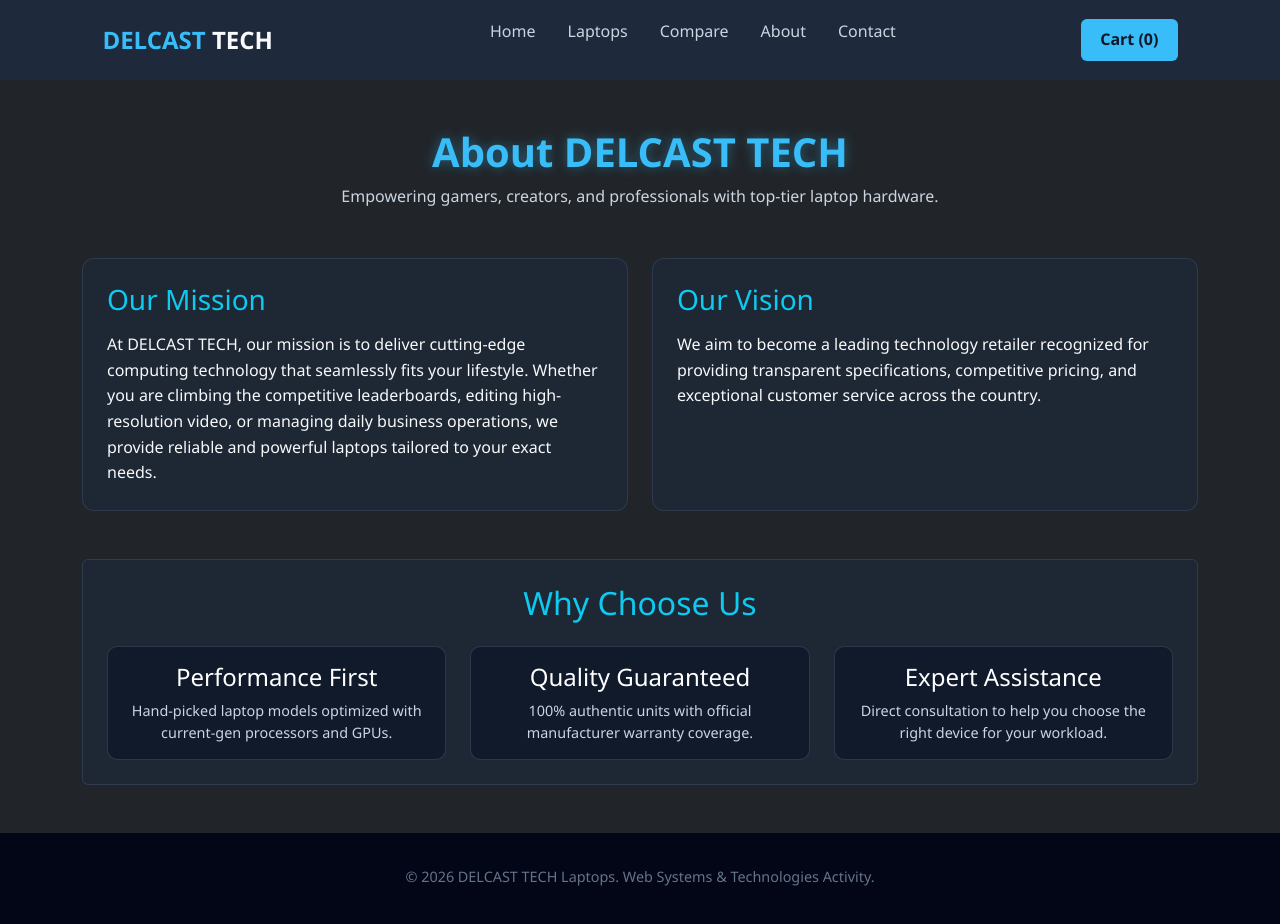
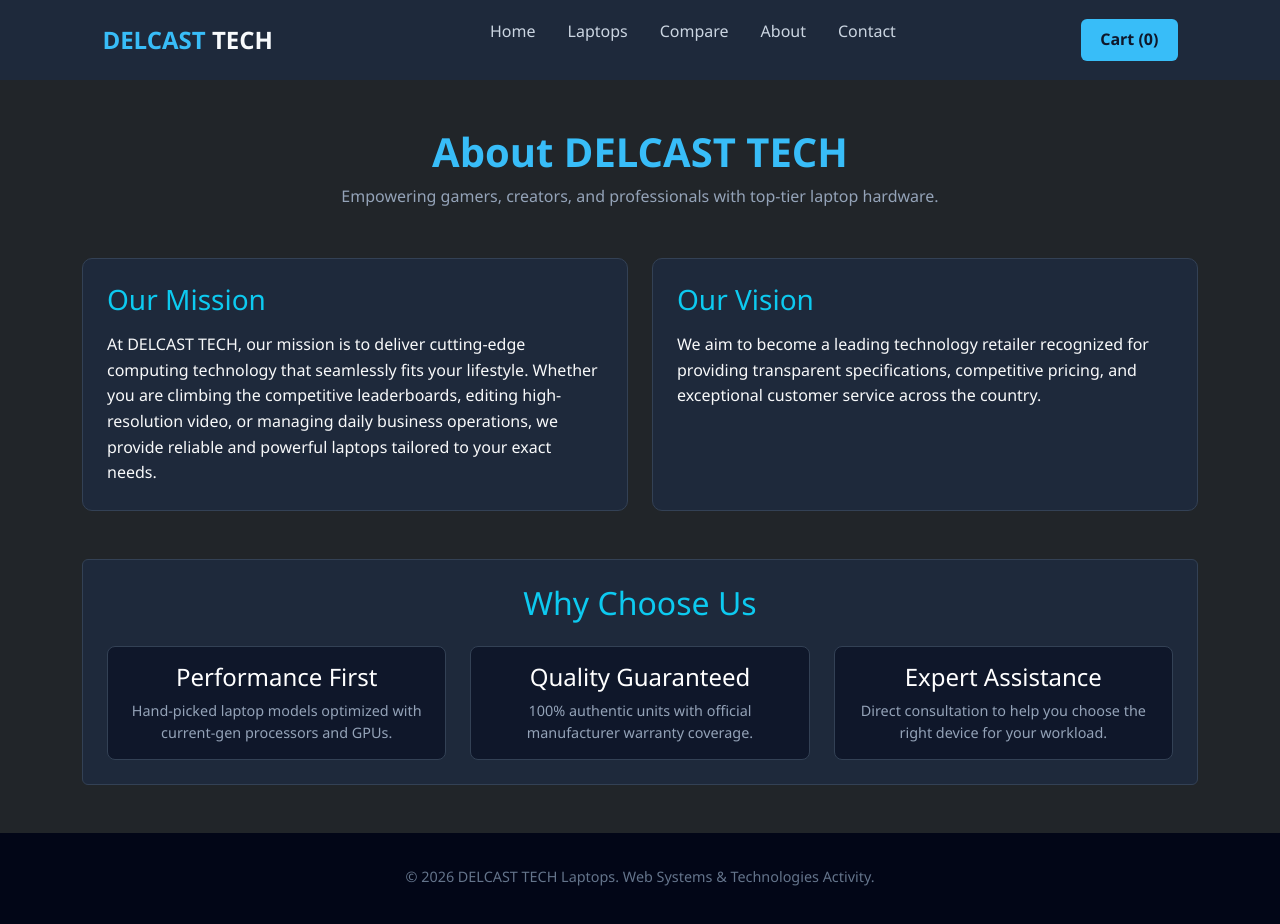
Before and after one commit to shaundelcastillo/Del-Castillo-project, a plain HTML site: page Del-Castillo-project/about.html in a window 1280 px wide. Drawn offline with nearby package versions, Linux system fonts and the light colour scheme.

Commit message:
style: improve text contrast

```diff
--- a/Del-Castillo-project/css/about.css
+++ b/Del-Castillo-project/css/about.css
@@ -1,62 +1,47 @@
-/* About Page Custom Styles */
-
-body.about-page {
-    background: linear-gradient(rgba(15, 23, 42, 0.75), rgba(15, 23, 42, 0.85)),
-                url('../about-bg.jpg') no-repeat center center fixed !important;
-    background-size: cover !important;
-    color: #f8fafc !important;
-}
-
 .about-title {
     color: #38bdf8;
     font-weight: 700;
     margin-bottom: 0.5rem;
-    text-shadow: 0 0 12px rgba(56, 189, 248, 0.4);
 }
 
 .about-subtitle {
-    color: #cbd5e1;
+    color: #94a3b8;
     max-width: 650px;
     margin: 0 auto;
 }
 
-/* Semi-transparent glassmorphism cards */
 .about-card {
-    background-color: rgba(30, 41, 59, 0.65) !important;
-    border: 1px solid rgba(51, 65, 85, 0.8) !important;
-    backdrop-filter: blur(10px);
-    border-radius: 12px;
-    transition: transform 0.3s ease, border-color 0.3s ease, box-shadow 0.3s ease;
+    background-color: #1e293b;
+    border: 1px solid #334155;
+    border-radius: 10px;
+    transition: transform 0.3s ease, box-shadow 0.3s ease;
 }
 
 .about-card:hover {
     transform: translateY(-5px);
-    border-color: #38bdf8 !important;
-    box-shadow: 0 10px 25px rgba(0, 0, 0, 0.5), 0 0 15px rgba(56, 189, 248, 0.25);
+    box-shadow: 0 10px 20px rgba(0, 0, 0, 0.4);
 }
 
 .about-values {
-    background-color: rgba(30, 41, 59, 0.65) !important;
-    border: 1px solid rgba(51, 65, 85, 0.8) !important;
-    backdrop-filter: blur(10px);
-    border-radius: 12px;
+    background-color: #1e293b;
+    border: 1px solid #334155;
 }
 
 .value-box {
-    background-color: rgba(15, 23, 42, 0.75) !important;
-    border-radius: 10px;
-    border: 1px solid rgba(51, 65, 85, 0.8) !important;
+    background-color: #0f172a;
+    border-radius: 8px;
+    border: 1px solid #334155;
     height: 100%;
     transition: transform 0.3s ease, border-color 0.3s ease;
 }
 
 .value-box:hover {
-    transform: translateY(-4px);
-    border-color: #38bdf8 !important;
+    transform: translateY(-3px);
+    border-color: #38bdf8;
 }
 
 .value-box p {
-    color: #cbd5e1 !important;
+    color: #94a3b8 !important;
     font-size: 0.9rem;
     line-height: 1.5;
     margin-bottom: 0;
```
